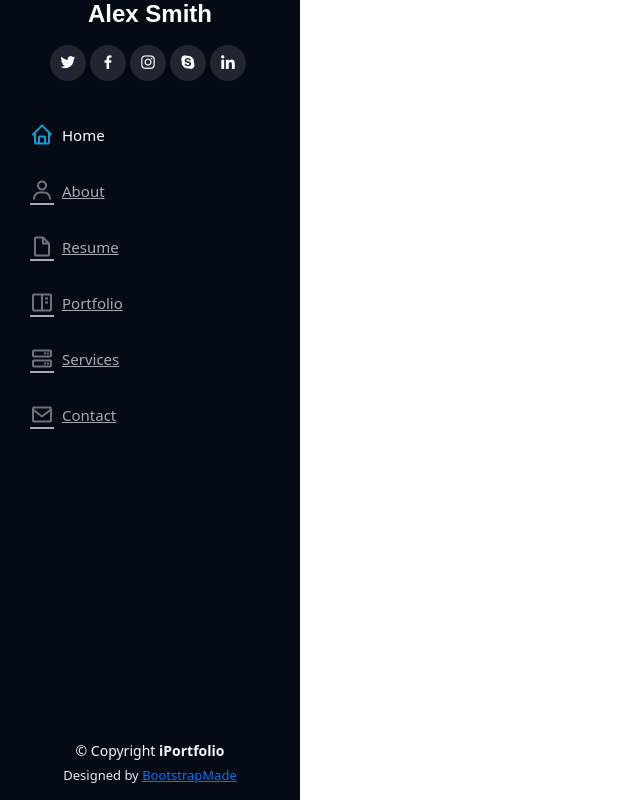
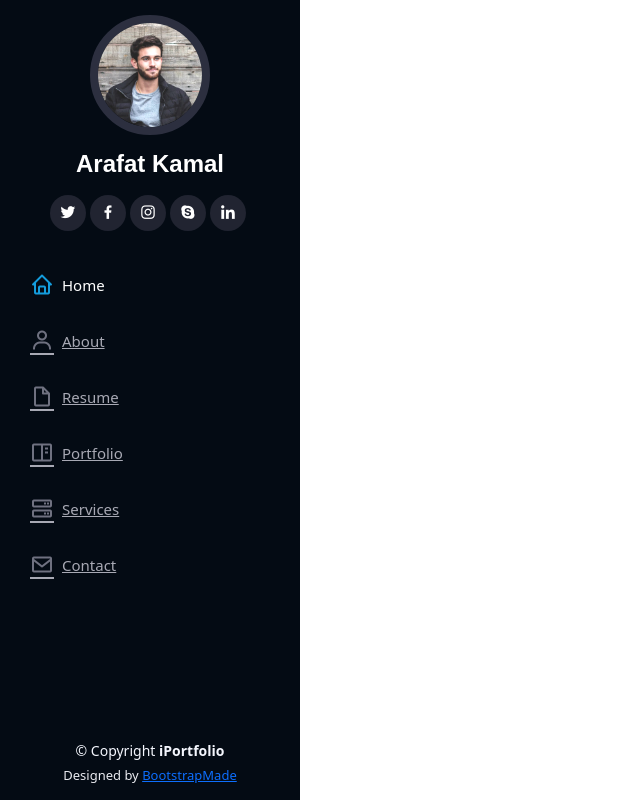
Before and after one commit to tamzidpeace/React, a React (Create React App) app in the folder arafat-portfolio/: page / in a window 1280 px wide. Shown: the whole page, without its empty margins (0-640 px from the left). Built offline with nearby package versions, Linux system fonts and the light colour scheme.

Commit message:
header component fix

```diff
--- a/arafat-portfolio/src/App.js
+++ b/arafat-portfolio/src/App.js
@@ -8,7 +8,9 @@ function App() {
         <div className="App">
 
             {/*mobile navigation button*/}
-            <button type="button" class="mobile-nav-toggle d-xl-none"><i class="icofont-navigation-menu"></i></button>
+            <button type="button" className="mobile-nav-toggle d-xl-none">
+                <i className="icofont-navigation-menu"></i>
+            </button>
             <Header/>
 
             <Footer/>
--- a/arafat-portfolio/src/Components/Header.js
+++ b/arafat-portfolio/src/Components/Header.js
@@ -1,14 +1,17 @@
 const Header = () => {
+
+    const image = 'abc';
+
     return (
         <div>
-
 
             <header id="header">
                 <div className="d-flex flex-column">
 
                     <div className="profile">
-                        {/*<img src="assets/img/profile-img.jpg" alt="" className="img-fluid rounded-circle">*/}
-                            <h1 className="text-light"><a href="index.html">Alex Smith</a></h1>
+
+                        <img src={process.env.PUBLIC_URL + '/assets/img/profile-img.jpg'} alt="" className="img-fluid rounded-circle"/>
+                            <h1 className="text-light"><a href="javascript:;">Arafat Kamal</a></h1>
                             <div className="social-links mt-3 text-center">
                                 <a href="#" className="twitter"><i className="bx bxl-twitter"></i></a>
                                 <a href="#" className="facebook"><i className="bx bxl-facebook"></i></a>
@@ -20,7 +23,7 @@ const Header = () => {
 
                     <nav className="nav-menu">
                         <ul>
-                            <li className="active"><a href="index.html"><i className="bx bx-home"></i> <span>Home</span></a></li>
+                            <li className="active"><a href="javascript:;"><i className="bx bx-home"></i> <span>Home</span></a></li>
                             <li><a href="#about"><i className="bx bx-user"></i> <span>About</span></a></li>
                             <li><a href="#resume"><i className="bx bx-file-blank"></i> <span>Resume</span></a></li>
                             <li><a href="#portfolio"><i className="bx bx-book-content"></i> Portfolio</a></li>
```
